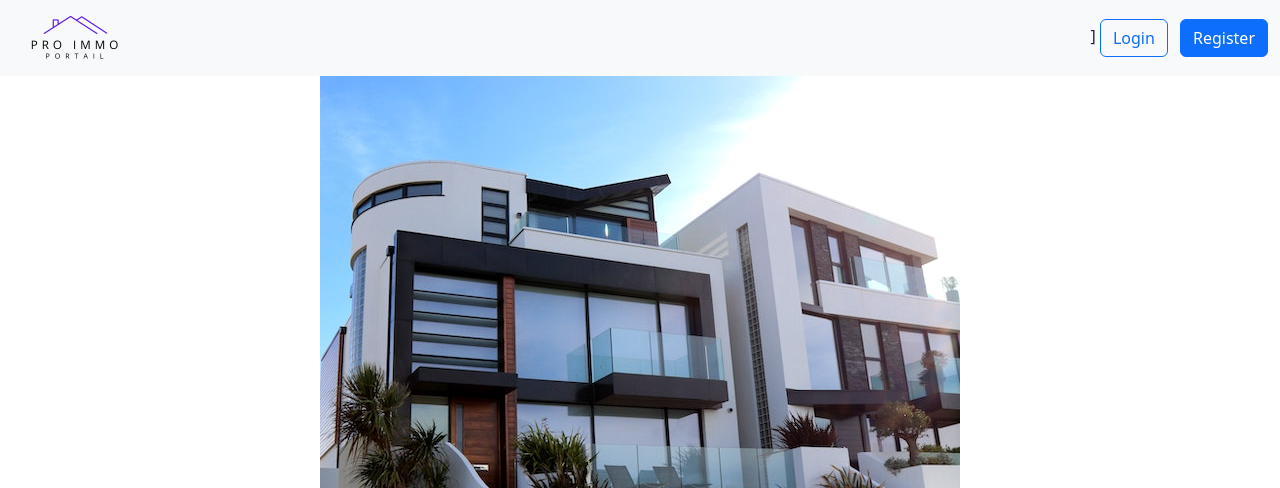
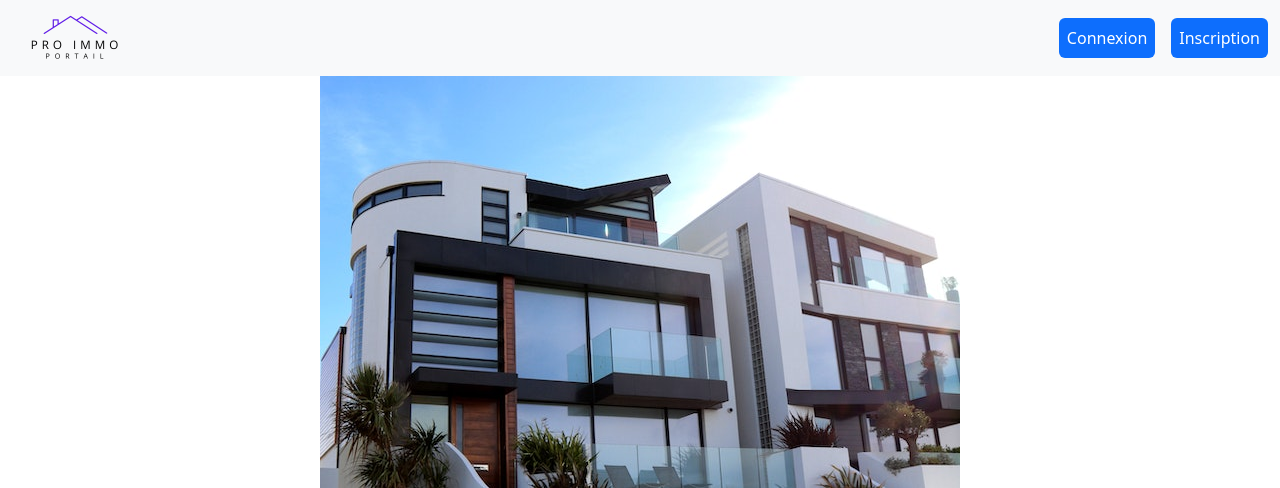
Before and after one commit to marijahavaic/pro-immo-portail, a Symfony app: template templates/home/index.html.twig in a window 1280 px wide. Shown: the top 488 px of the page. Run offline with Twig, Linux system fonts and the light colour scheme; the template is opened without the code that fills it, so the values that code supplies are empty; some libraries are stand-ins or nearby versions.

Commit message:
Gestion des utilisaturs et re-designer navbar

```diff
--- a/templates/base.html.twig
+++ b/templates/base.html.twig
@@ -48,14 +48,18 @@
             </li> #}
           </ul>
 
-          <div class=" text-end">]
-          {% if is_granted('IS') %}
+          <div class=" text-end">
+            <ul class="nav nav-pills">
+          {% if is_granted('IS_AUTHENTICATED_FULLY') %}
 
+            <li class="nav-item"><a href={{ path('app_logout')}} class="nav-link active">Déconnexion</a></li>
+
+
+          {% else %}
+              <li class="nav-item"><a href={{ path('app_logout')}} class="nav-link active px-2 mx-3">Connexion</a></li>
+                <li class="nav-item"><a href={{ path('app_register')}} class="nav-link active px-2">Inscription</a></li>
           {% endif %}
-            <button type="button" class="btn btn-outline-primary me-2">
-              Login
-            </button>
-            <button type="button" class="btn btn-primary">Register</button>
+          </ul>
           </div>
         </div>
       </div>
```
